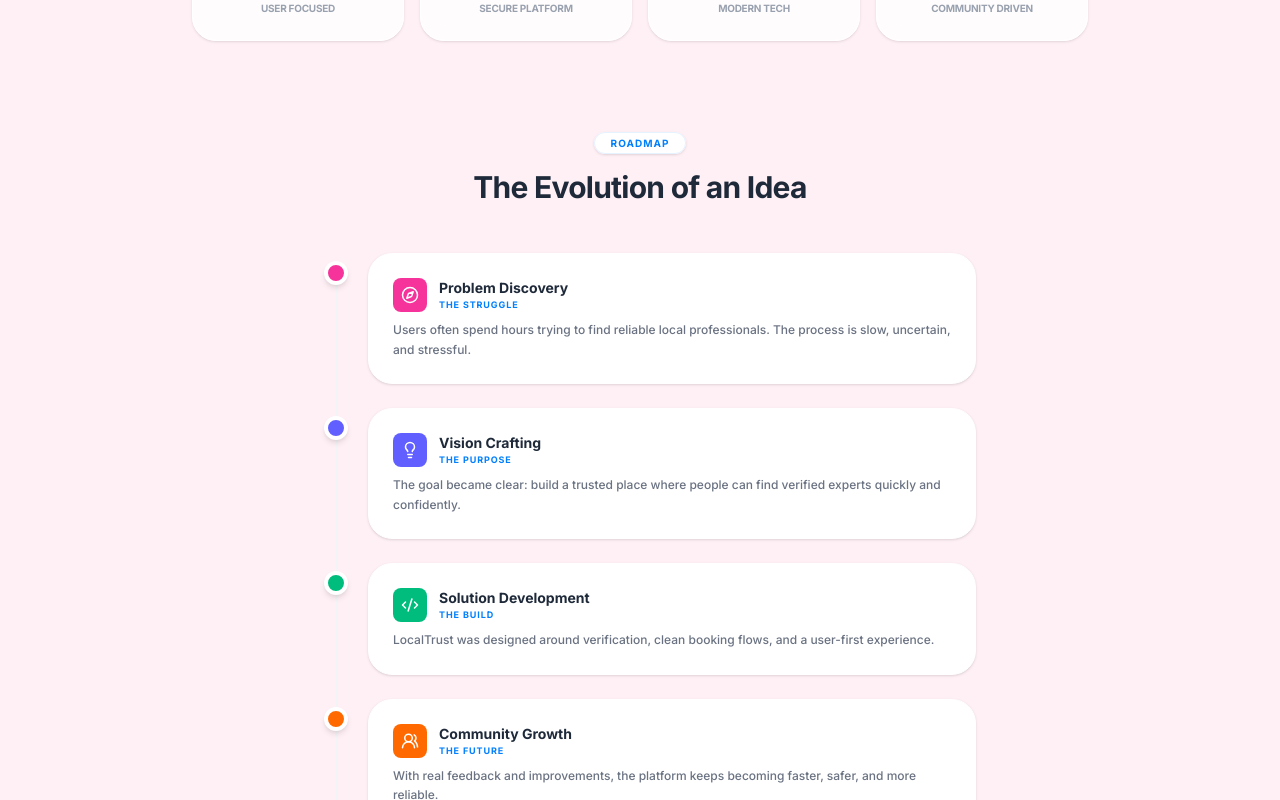
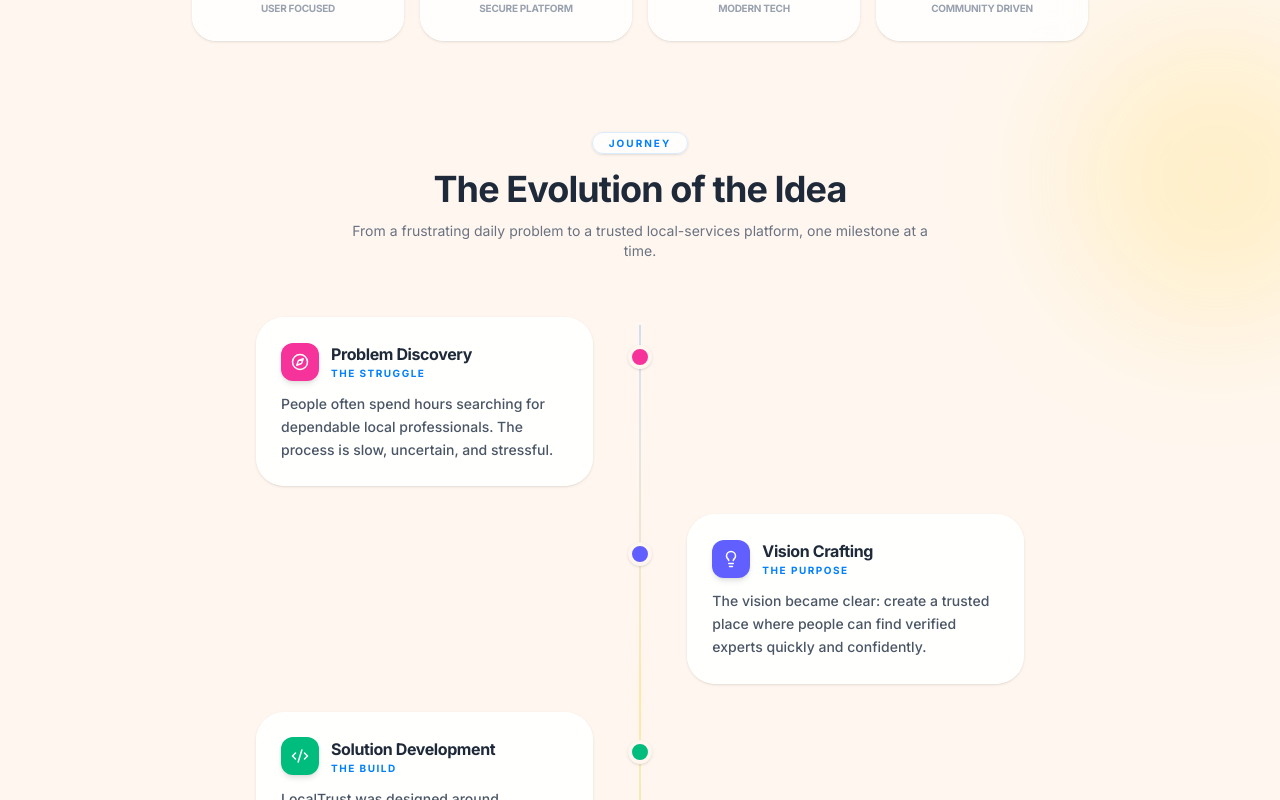
Before and after one commit to HarshitRaj2712/Smart-Local-Service, a React (Vite) app in the folder Frontend/: page /about in a window 1280 px wide. Shown: the part 1060-1860 px from the top of the page. Built offline with nearby package versions, Linux system fonts and the light colour scheme; no server answers.

Commit message:
Update AboutPage.jsx

```diff
--- a/Frontend/src/pages/footer-page/AboutPage.jsx
+++ b/Frontend/src/pages/footer-page/AboutPage.jsx
@@ -40,14 +40,14 @@ const journeySteps = [
   {
     title: "Problem Discovery",
     tag: "The Struggle",
-    text: "Users often spend hours trying to find reliable local professionals. The process is slow, uncertain, and stressful.",
+    text: "People often spend hours searching for dependable local professionals. The process is slow, uncertain, and stressful.",
     icon: <Compass size={18} />,
     color: "bg-pink-500"
   },
   {
     title: "Vision Crafting",
     tag: "The Purpose",
-    text: "The goal became clear: build a trusted place where people can find verified experts quickly and confidently.",
+    text: "The vision became clear: create a trusted place where people can find verified experts quickly and confidently.",
     icon: <Lightbulb size={18} />,
     color: "bg-indigo-500"
   },
@@ -139,8 +139,12 @@ const AboutPage = () => {
   const [activeTech, setActiveTech] = useState(techStack[0]);
 
   return (
-    <div className="min-h-screen bg-[#FFF0F5] py-12 px-4 ">
-      <div className="max-w-4xl mx-auto space-y-12">
+    <div className="min-h-screen bg-[#FFF7EF] py-12 px-4 relative overflow-hidden">
+      <div className="absolute -top-24 -left-16 w-72 h-72 rounded-full bg-[#007FFF]/12 blur-3xl" />
+      <div className="absolute top-1/3 -right-20 w-72 h-72 rounded-full bg-amber-300/20 blur-3xl" />
+      <div className="absolute -bottom-24 left-1/3 w-72 h-72 rounded-full bg-emerald-200/20 blur-3xl" />
+
+      <div className="max-w-4xl mx-auto space-y-12 relative z-10">
 
         {/* --- BACK BUTTON --- */}
         <button
@@ -217,29 +221,51 @@ const AboutPage = () => {
 
         {/* --- EVOLUTION OF AN IDEA (TIMELINE) --- */}
         <div className="pt-10">
-          <div className="text-center mb-12">
-             <span className="bg-white px-4 py-1 rounded-full text-[10px] font-bold text-[#007FFF] border border-[#007FFF]/10 shadow-sm uppercase tracking-widest">Roadmap</span>
-             <h2 className="text-3xl font-bold text-gray-800 mt-4 tracking-tight">The Evolution of an Idea</h2>
+          <div className="text-center mb-12 md:mb-14">
+             <span className="bg-white/85 backdrop-blur-sm px-4 py-1 rounded-full text-[10px] font-bold text-[#007FFF] border border-[#007FFF]/15 shadow-sm uppercase tracking-[0.2em]">Journey</span>
+             <h2 className="text-3xl md:text-4xl font-bold text-gray-800 mt-4 tracking-tight">The Evolution of the Idea</h2>
+             <p className="text-sm text-gray-500 mt-3 max-w-xl mx-auto">From a frustrating daily problem to a trusted local-services platform, one milestone at a time.</p>
           </div>
 
-          <div className="space-y-6 max-w-2xl mx-auto relative before:absolute before:left-8 before:top-2 before:bottom-2 before:w-0.5 before:bg-gray-100">
-            {journeySteps.map((step, idx) => (
-              <div key={idx} className="relative pl-16 group">
-                <div className={`absolute left-5 top-2 w-6 h-6 rounded-full border-4 border-white shadow-md ${step.color} z-10 group-hover:scale-110 transition-transform`}></div>
-                <div className="bg-white p-6 rounded-3xl border border-white shadow-sm hover:shadow-md transition-all">
-                  <div className="flex items-center gap-3 mb-2">
-                    <span className={`p-2 rounded-lg ${step.color} text-white`}>{step.icon}</span>
+          <div className="max-w-3xl mx-auto relative">
+            <div className="absolute left-3 md:left-1/2 md:-translate-x-1/2 top-2 bottom-2 w-0.5 bg-linear-to-b from-[#007FFF]/20 via-amber-300/40 to-emerald-300/40" />
+
+            <div className="space-y-5 md:space-y-7">
+              {journeySteps.map((step, idx) => {
+                const isEven = idx % 2 === 0;
+
+                return (
+                  <MotionDiv
+                    key={idx}
+                    initial={{ opacity: 0, y: 18 }}
+                    whileInView={{ opacity: 1, y: 0 }}
+                    viewport={{ once: true, amount: 0.3 }}
+                    transition={{ duration: 0.35, delay: idx * 0.08 }}
+                    className={`relative pl-11 md:pl-0 ${isEven ? "md:pr-[52%]" : "md:pl-[52%]"}`}
+                  >
+                    <div className={`absolute left-0 md:left-1/2 md:-translate-x-1/2 top-7 w-6 h-6 rounded-full border-4 border-[#FFF7EF] shadow ${step.color} z-10`}></div>
+
+                    <div
+                      className={`group rounded-[28px] border border-white/80 bg-white/90 backdrop-blur-sm p-6 shadow-sm hover:shadow-xl transition-all duration-300 hover:-translate-y-0.5 ${
+                        isEven ? "md:mr-8" : "md:ml-8"
+                      }`}
+                    >
+                      <div className="flex items-center gap-3 mb-3">
+                        <span className={`p-2.5 rounded-xl ${step.color} text-white shadow-md`}>{step.icon}</span>
                         <div>
-                      <h4 className="text-sm font-bold text-gray-800">{step.title}</h4>
-                      <p className="text-[9px] font-bold text-[#007FFF] uppercase tracking-widest">{step.tag}</p>
+                          <h4 className="text-sm md:text-base font-bold text-gray-800 tracking-tight">{step.title}</h4>
+                          <p className="text-[10px] font-bold text-[#007FFF] uppercase tracking-[0.15em]">{step.tag}</p>
                         </div>
                       </div>
-                  <p className="text-xs text-gray-500 leading-relaxed font-medium">
+
+                      <p className="text-xs md:text-sm text-gray-600 leading-relaxed font-medium">
                         {step.text}
                       </p>
                     </div>
+                  </MotionDiv>
+                );
+              })}
             </div>
-            ))}
           </div>
         </div>
 
```
Lines whose indentation alone changed are shown as unchanged.
